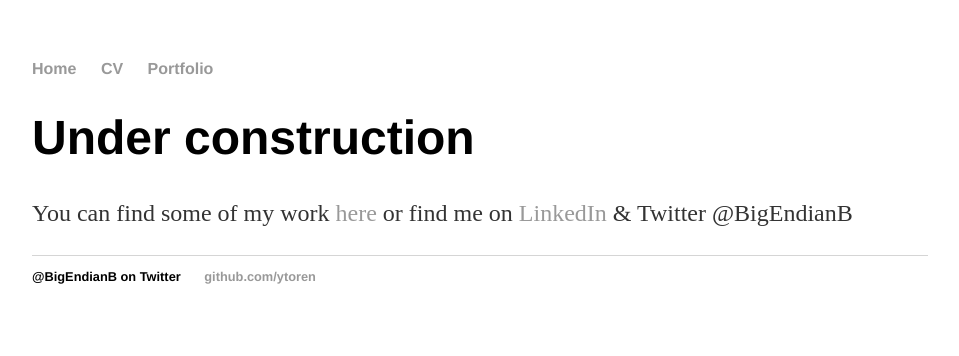
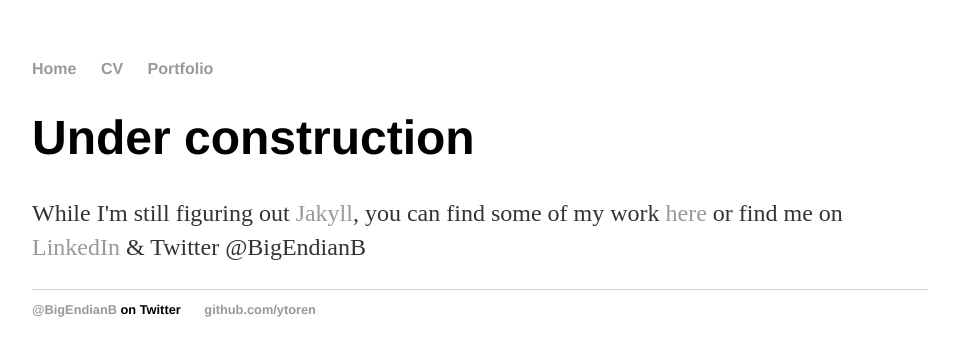
Before and after one commit to ytoren/ytoren.github.io, a Jekyll site: the page built from index.html, in a window 1280 px wide. Shown: the top 356 px of the page, without its empty margins (160-1119 px from the left). Built offline with Jekyll 4.4.1, drawn with Linux system fonts in a browser that asks for light colours.

Commit message:
Content: apology + twitter links

```diff
--- a/_layouts/default.html
+++ b/_layouts/default.html
@@ -20,7 +20,7 @@
 			</div><!-- /.container -->
 			<footer>
 	    		<ul>
-            <li>@BigEndianB on Twitter</li>
+            <li><a href="https://twitter.com/bigendianb">@BigEndianB</a> on Twitter</li>
         		<li><a href="https://github.com/ytoren">github.com/ytoren</a></li>
 				</ul>
 			</footer>
--- a/index.html
+++ b/index.html
@@ -4,5 +4,5 @@ title: Izzy's Portfolio
 ---
 <div class="blurb">
   <h1>Under construction</h1>
-  <p>You can find some of my work <a href="https://github.com/ytoren">here</a> or find me on <a href="https://linkedin.com/in/ytoren">LinkedIn</a> & Twitter @BigEndianB</p>
+  <p>While I'm still figuring out <a href="https://jekyllrb.com/">Jakyll</a>, you can find some of my work <a href="https://github.com/ytoren">here</a> or find me on <a href="https://linkedin.com/in/ytoren">LinkedIn</a> & Twitter @BigEndianB</p>
 </div><!-- /.blurb -->
```
